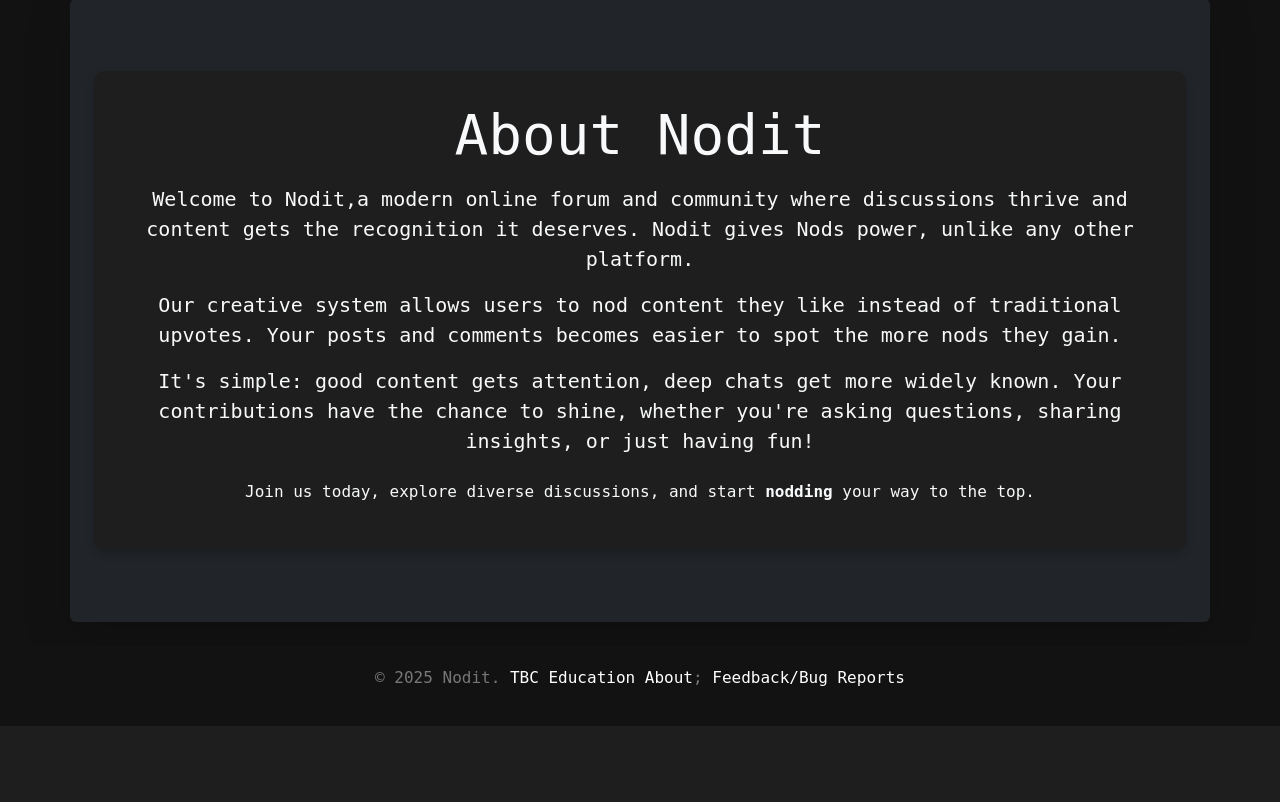
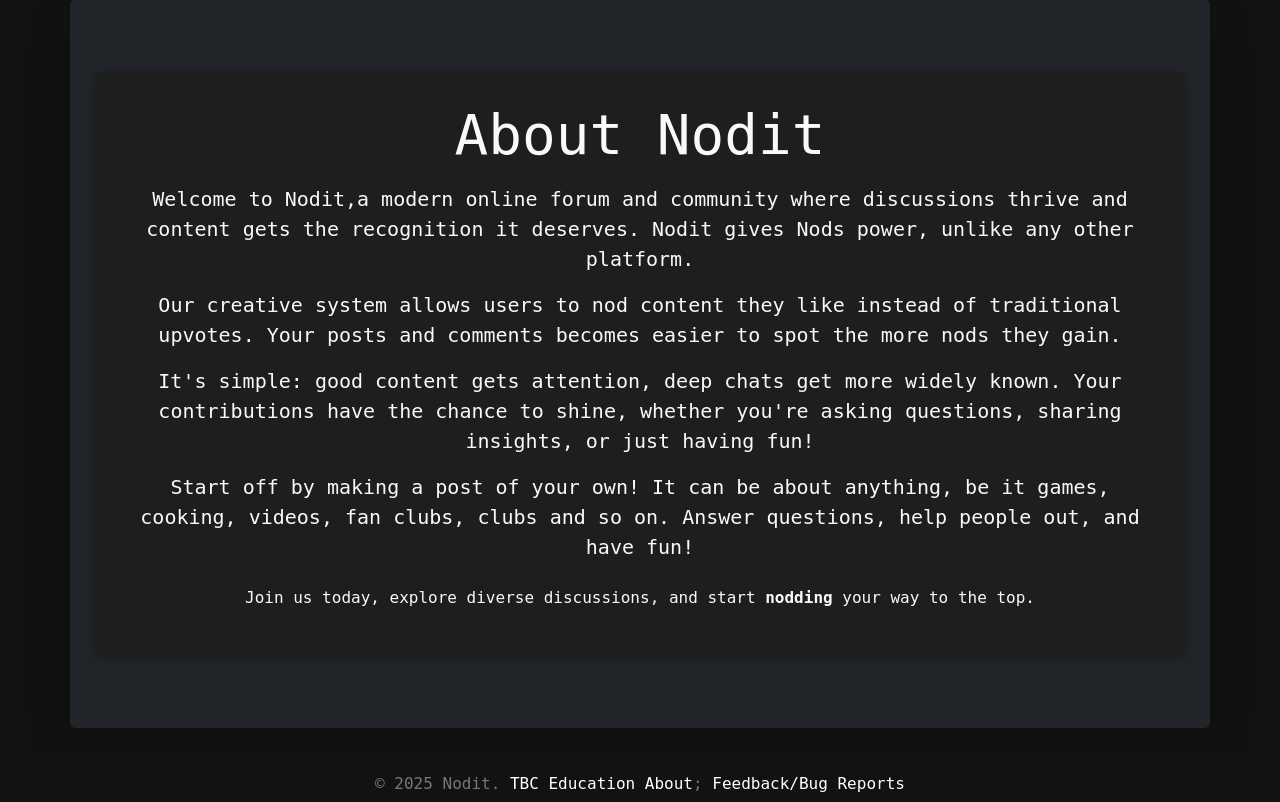
Before and after one commit to neogitz/Nodit, a Flask app: page /about in a window 1280 px wide. Shown: the part 161-963 px from the top of the page. Before the commit the page ends 847 px from the top, so only its background shows below. Run offline with Flask 3, Linux system fonts and the light colour scheme.

Commit message:
Update about.html

```diff
--- a/templates/about.html
+++ b/templates/about.html
@@ -24,6 +24,10 @@
         to shine, whether you're asking questions, sharing insights, or just having fun!
     </p>
 
+    <p class="lead text-light mt-3">
+        Start off by making a post of your own! It can be about anything, be it games, cooking, videos, fan clubs, clubs and so on. Answer questions, help people out, and have fun!
+    </p>
+
     <p class="mt-4 text-light">
         Join us today, explore diverse discussions, and start <strong>nodding</strong> your way to the top.
     </p>
```
